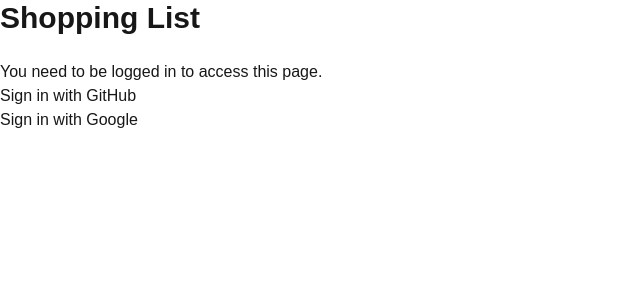
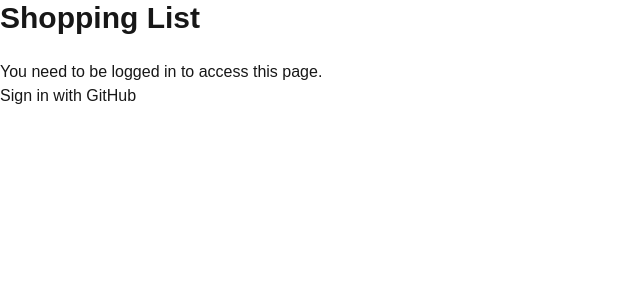
Before and after one commit to Bhavneet310/cprg306-assignments, a Next.js app: page /week-9 in a window 1280 px wide. Shown: the top 300 px of the page, without its empty margins (0-640 px from the left). Built offline with nearby package versions, Linux system fonts and the light colour scheme; no server answers.

Commit message:
Update page.js

```diff
--- a/app/week-9/page.js
+++ b/app/week-9/page.js
@@ -2,19 +2,20 @@
 import React, { useState } from "react";
 import { useUserAuth } from "./_utils/auth-context";
 import ShoppingList from "./shopping-list/page";
+
 const Page = () => {
-  const { user, gitHubSignIn, googleSignIn, firebaseSignOut } = useUserAuth();
+  const { user, gitHubSignIn, firebaseSignOut } = useUserAuth();
+
   if (!user) {
     return (
       <main>
         <h1 className="text-3xl font-bold text-white-700 mb-6">Shopping List</h1>
         <p>You need to be logged in to access this page.</p>
         <button onClick={gitHubSignIn}>Sign in with GitHub</button>
-        <p></p>
-        <button onClick={googleSignIn}>Sign in with Google</button>
       </main>
     );
   }
+
   return (
     <main>
       <h1>Your Shopping List</h1>
@@ -24,4 +25,5 @@ const Page = () => {
     </main>
   );
 };
+
 export default Page;
```
